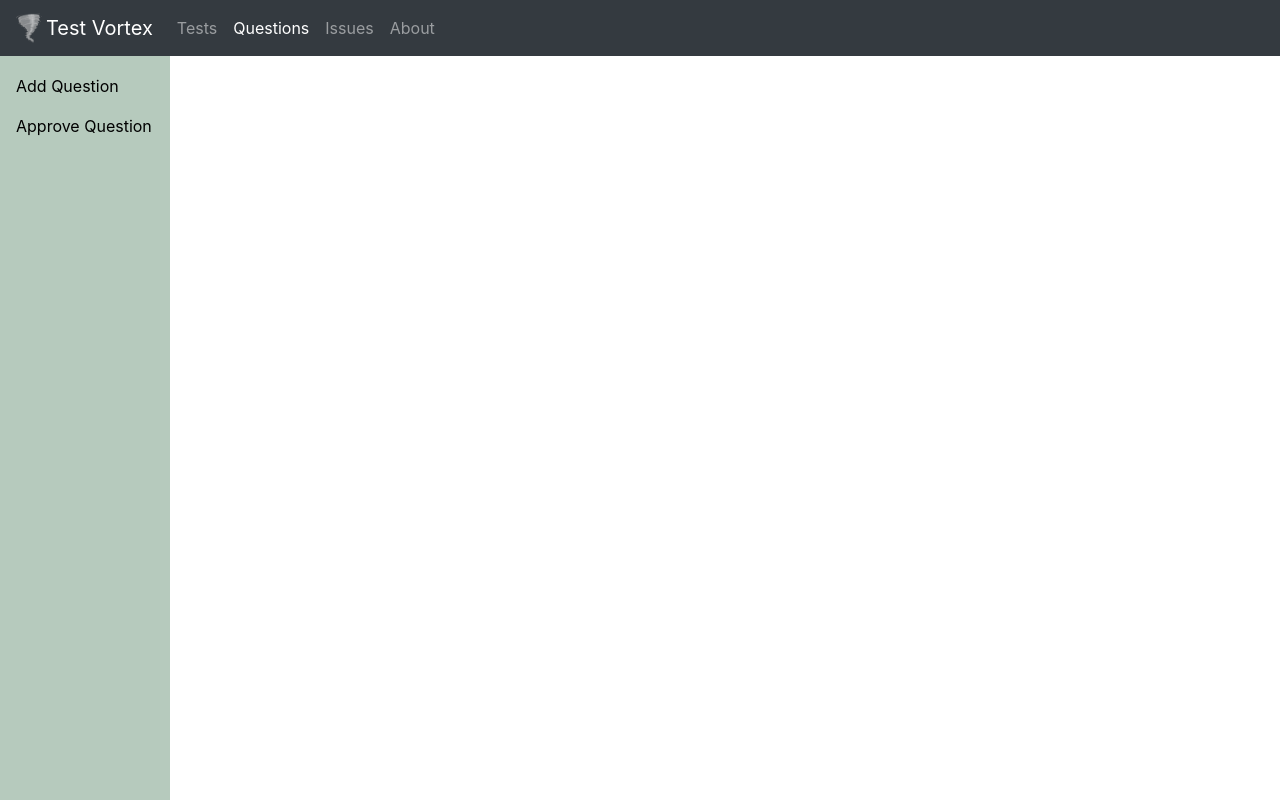
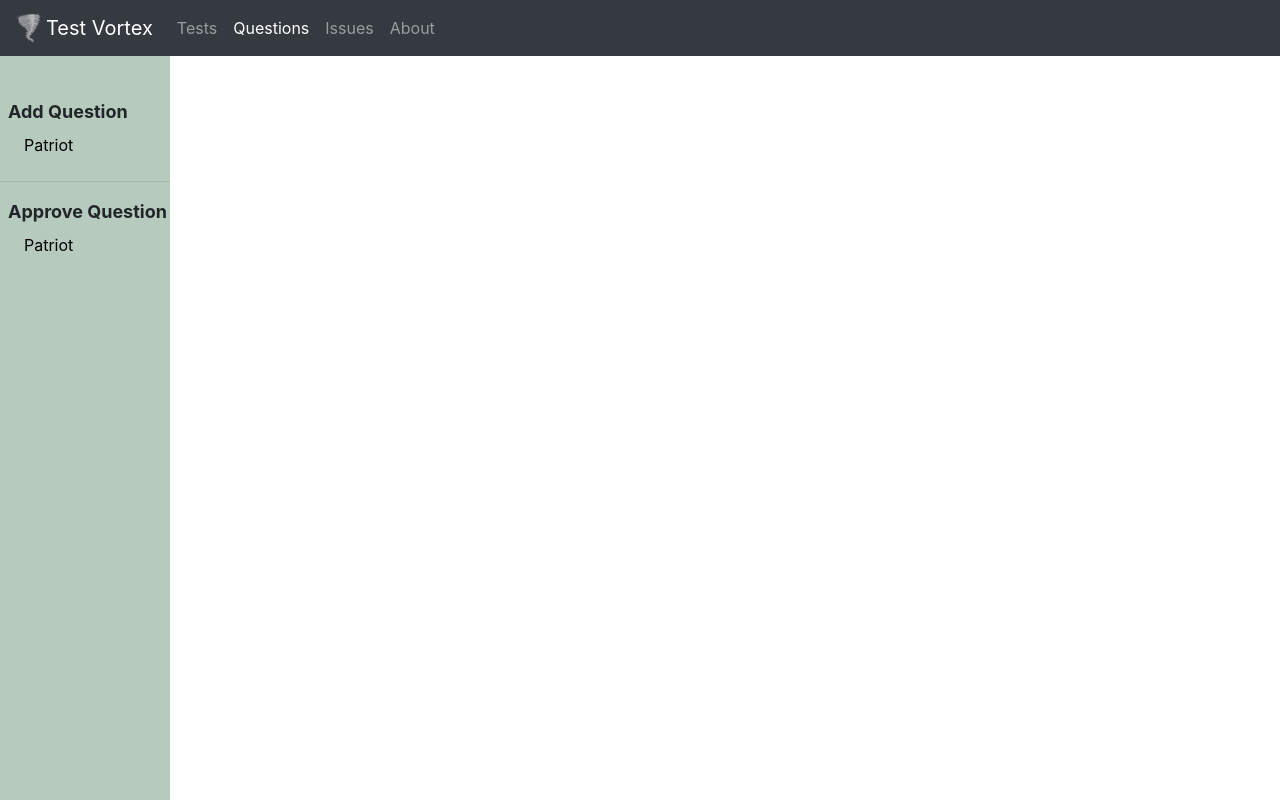
Before and after one commit to Drbaltar/test-vortex, a React (Create React App) app in the folder client/: page /questions in a window 1280 px wide. Built offline with nearby package versions, Linux system fonts and the light colour scheme.

Commit message:
Updated formatting for sidebar menu

```diff
--- a/client/src/App/Questions/SideBar.js
+++ b/client/src/App/Questions/SideBar.js
@@ -1,25 +1,30 @@
 import React from 'react';
 import { NavLink, useRouteMatch } from 'react-router-dom';
+
+import "./SideBar.css";
 
 const SideBar = () => {
     const match = useRouteMatch();
     return(
-        <div className="pt-3">
-            <NavLink to={`${match.url}/add`} className="nav-item nav-link"
+        <div className="pt-5">
+            <div className="pl-2 sidelabel" style={{font: 'bold'}}>Add Question</div>
+            <NavLink to={`${match.url}/add-Patriot`} className="nav-item nav-link pl-4"
                 style={{color: 'black'}}
                 activeStyle={{
                     background: 'gray',
                     color:'white'
                 }}>
-                Add Question
+                Patriot
             </NavLink>
-            <NavLink to={`${match.url}/approve`} className="nav-item nav-link"
+            <hr/>
+            <div className="pl-2 sidelabel">Approve Question</div>
+            <NavLink to={`${match.url}/approve-Patriot`} className="nav-item nav-link pl-4"
                 style={{color: 'black'}}
                 activeStyle={{
                     background: 'gray',
                     color:'white'
                 }}>
-                Approve Question
+                Patriot
             </NavLink>
         </div>
     );
```
